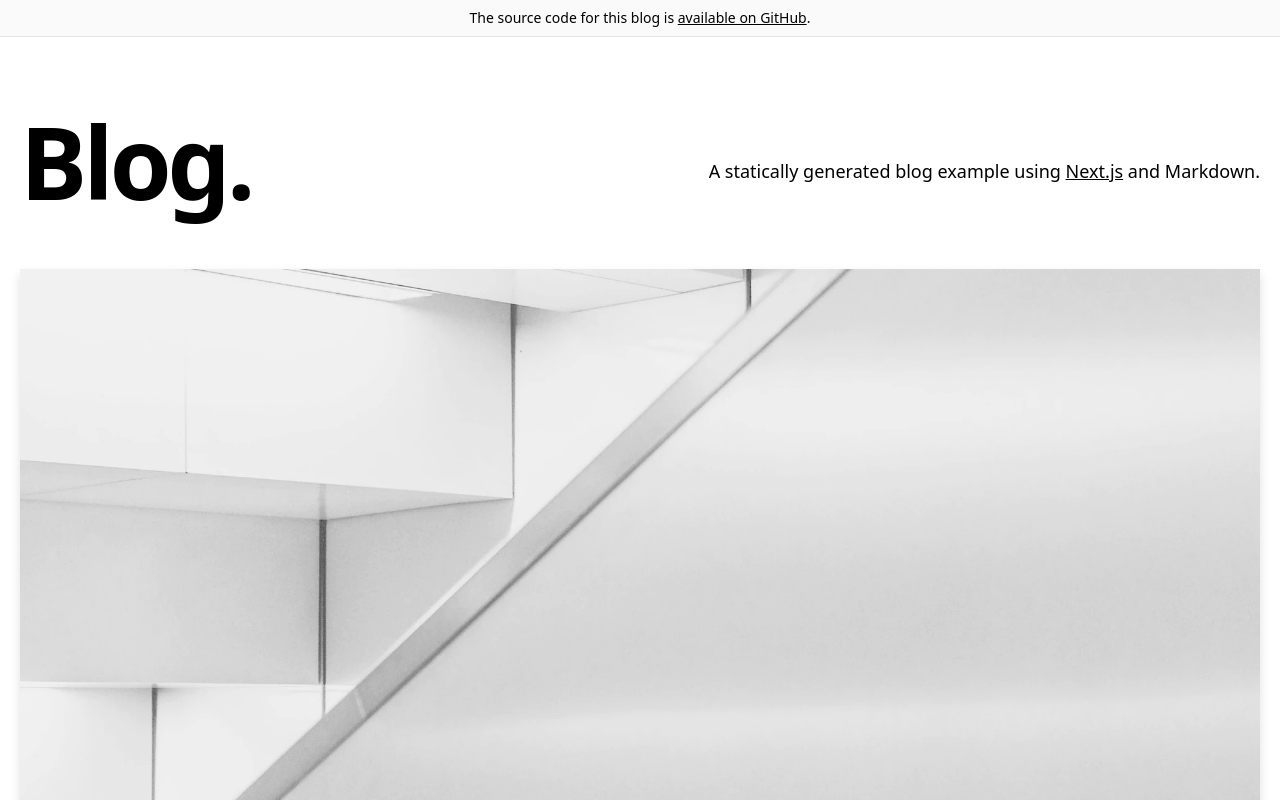
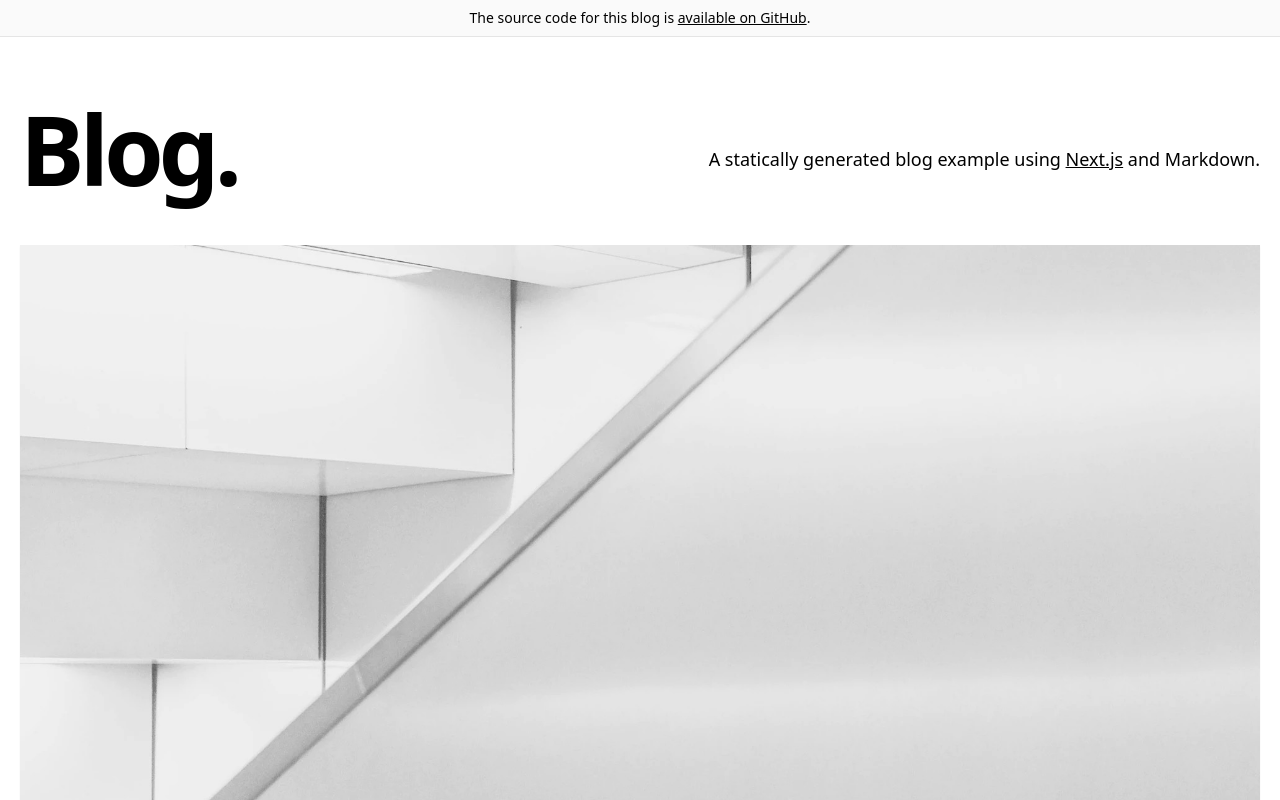
Before and after one commit to behzadam/blog, a Next.js app: page / in a window 1280 px wide. Shown: the top 800 px of the page. Built offline with nearby package versions, Linux system fonts and the light colour scheme.

Commit message:
chore: add gainsboro color

```diff
--- a/tailwind.config.js
+++ b/tailwind.config.js
@@ -1,35 +1,12 @@
 /** @type {import('tailwindcss').Config} */
 module.exports = {
-  content: ['./components/**/*.tsx', './pages/**/*.tsx'],
+  content: ["./components/**/*.tsx", "./pages/**/*.tsx"],
   theme: {
     extend: {
       colors: {
-        'accent-1': '#FAFAFA',
-        'accent-2': '#EAEAEA',
-        'accent-7': '#333',
-        success: '#0070f3',
-        cyan: '#79FFE1',
-      },
-      spacing: {
-        28: '7rem',
-      },
-      letterSpacing: {
-        tighter: '-.04em',
-      },
-      lineHeight: {
-        tight: 1.2,
-      },
-      fontSize: {
-        '5xl': '2.5rem',
-        '6xl': '2.75rem',
-        '7xl': '4.5rem',
-        '8xl': '6.25rem',
-      },
-      boxShadow: {
-        sm: '0 5px 10px rgba(0, 0, 0, 0.12)',
-        md: '0 8px 30px rgba(0, 0, 0, 0.12)',
+        gainsboro: "#e1ddd8",
       },
     },
   },
   plugins: [],
-}
+};
```
